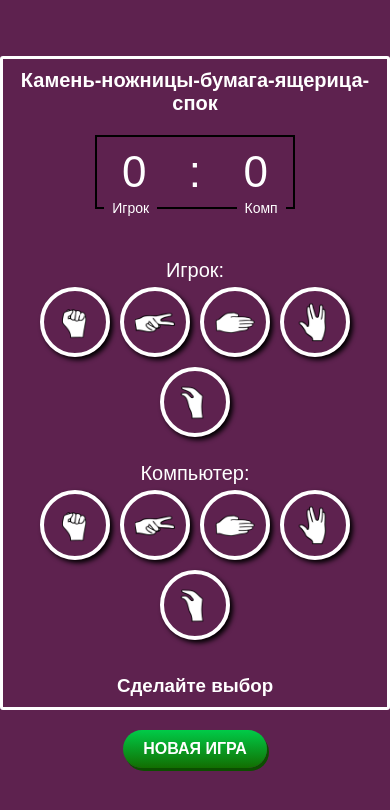
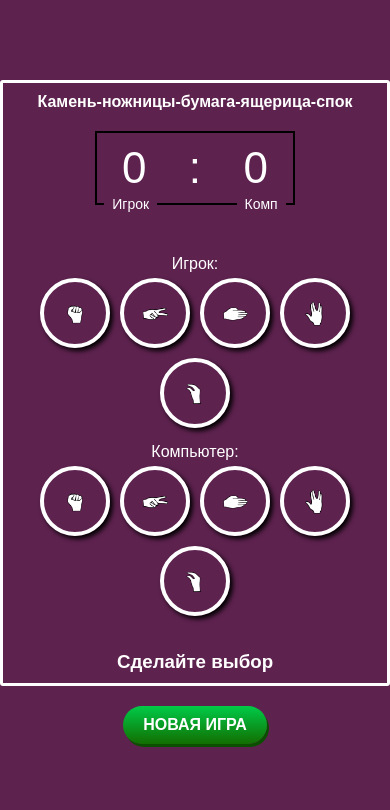
Before and after one commit to Svork7/rock-scissors-paper-js, a plain HTML site: page index.html in a window 390 px wide. Drawn offline with Linux system fonts and the light colour scheme.

Commit message:
finished mobile

```diff
--- a/src/style.scss
+++ b/src/style.scss
@@ -202,23 +202,32 @@ body {
     align-items: center;
   }
   .user-field {
-    margin-bottom: 20px;
+    margin-bottom: 10px;
   }
+
   .user-field::before {
     content: 'Игрок:';
     display: block;
     width: 100%;
-    font-size: 20px;
+    font-size: 16px;
     text-align: center;
   }
   .comp-field::before {
     content: 'Компьютер:';
     display: block;
     width: 100%;
-    font-size: 20px;
+    font-size: 16px;
     text-align: center;
   }
   .game h1 {
-    font-size: 20px;
+    font-size: 16px;
+  }
+
+  .rock,
+  .scissors,
+  .paper,
+  .spock,
+  .lizard {
+    background-size: 25px;
   }
 }
```
Also changed, not shown: css/style.css.
